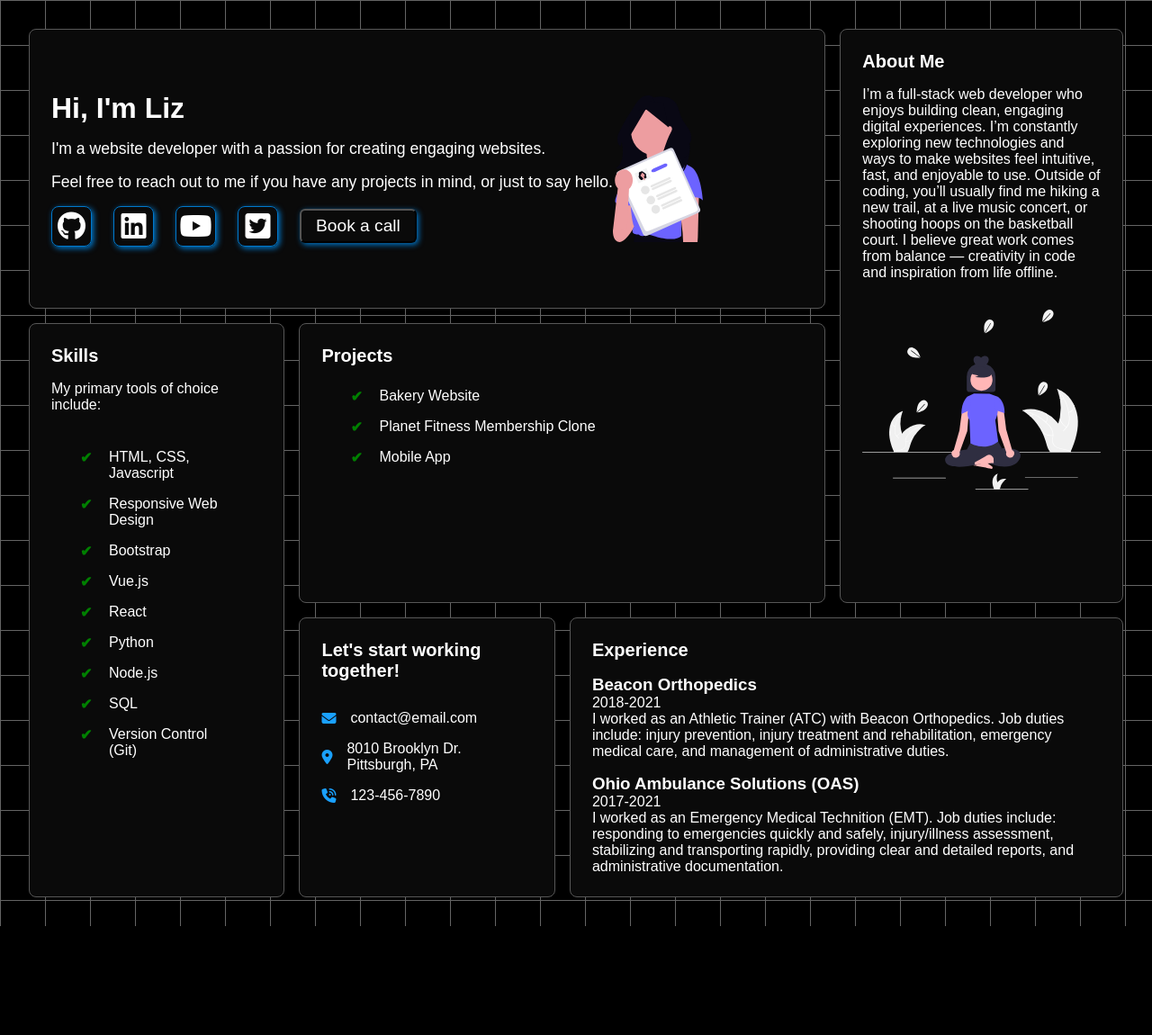
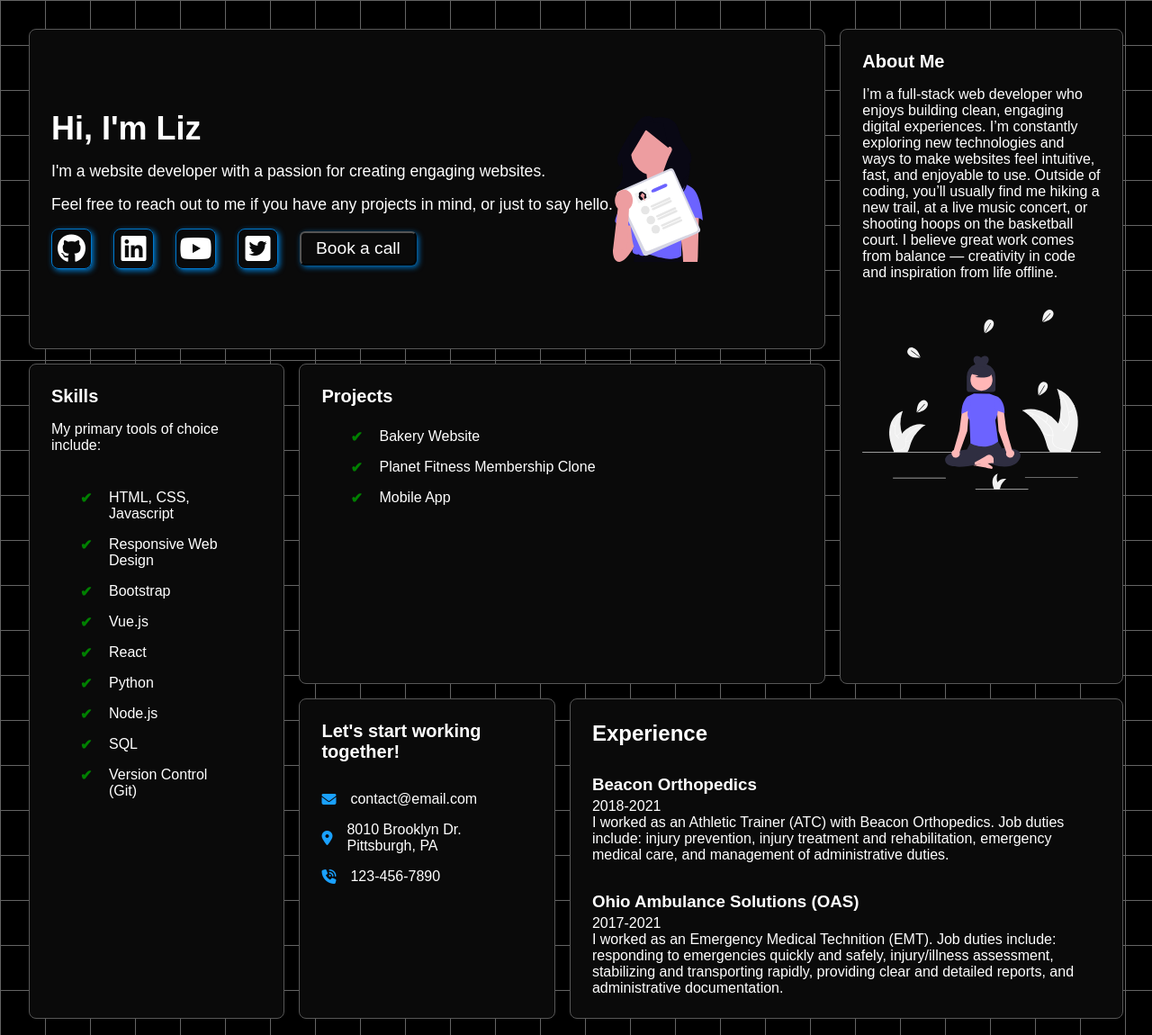
Before and after one commit to lengleman-spec/bento-portfolio, a plain HTML site: page index.html in a window 1280 px wide. Shown: the top 1150 px of the page at 90% size. Before the commit the page ends 1029 px from the top, so only its background shows below. Drawn offline with Linux system fonts and the light colour scheme; a web font is replaced by a local one.

Commit message:
Style experience card.

```diff
--- a/index.html
+++ b/index.html
@@ -101,7 +101,7 @@
       <!-- Experience block -->
       <section class="card experience">
         <h2>Experience</h2>
-        <div class="job-1">
+        <div class="job">
           <h3>Beacon Orthopedics</h3>
           <p>2018-2021</p>
           <p>
@@ -112,7 +112,7 @@
           </p>
         </div>
 
-        <div class="job-2">
+        <div class="job">
           <h3>Ohio Ambulance Solutions (OAS)</h3>
           <p>2017-2021</p>
           <p>
--- a/styles.css
+++ b/styles.css
@@ -22,7 +22,7 @@ body {
 }
 
 h1 {
-  font-size: 2rem;
+  font-size: 2.25rem;
 }
 
 h2 {
@@ -194,3 +194,15 @@ address {
   flex-direction: column;
   gap: 1rem;
 }
+
+.experience h2 {
+  font-size: 1.5rem;
+}
+
+.job h3 {
+  margin-bottom: 0.25rem;
+  margin-top: 1rem;
+}
+
+.job p {
+}
```
